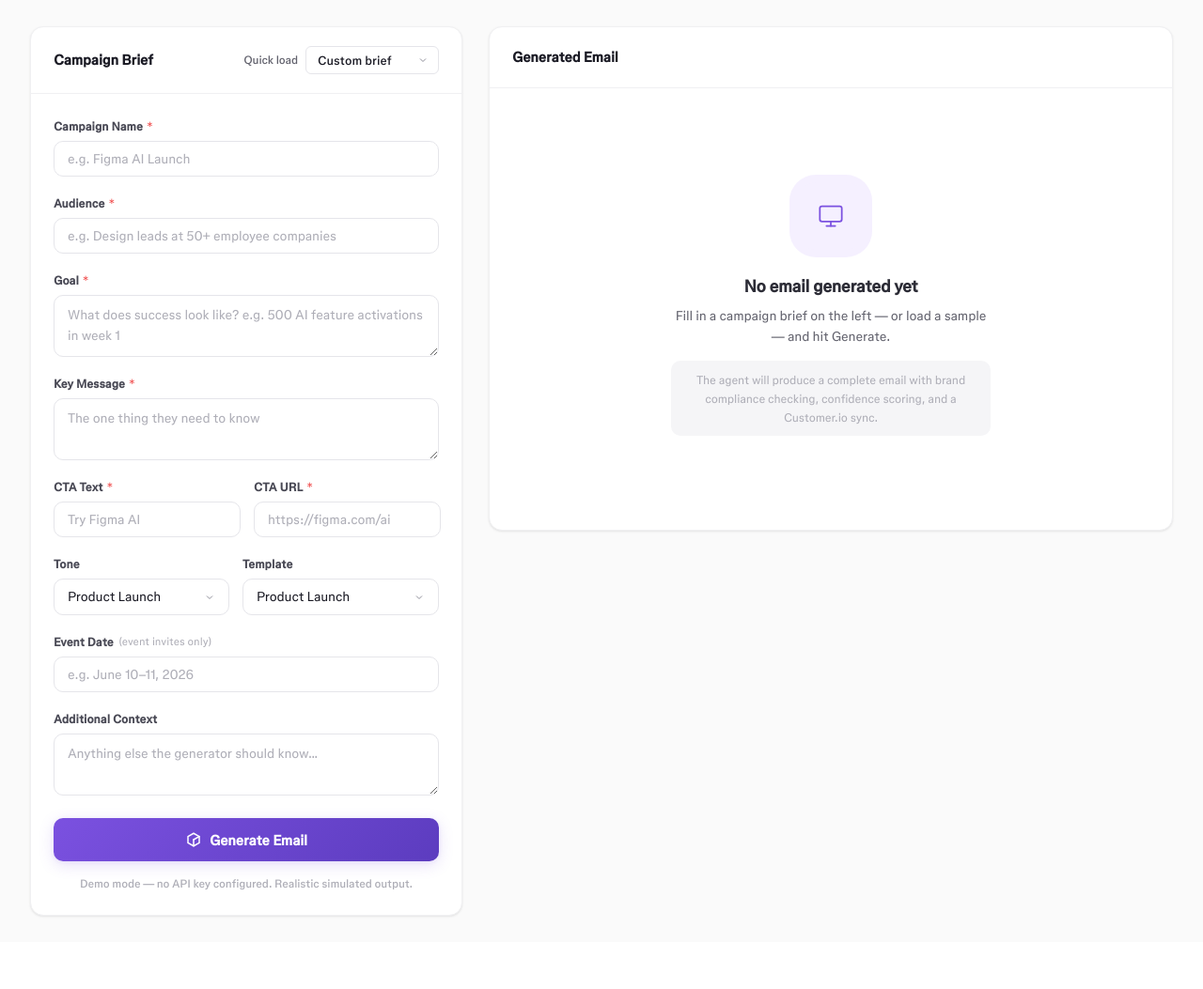
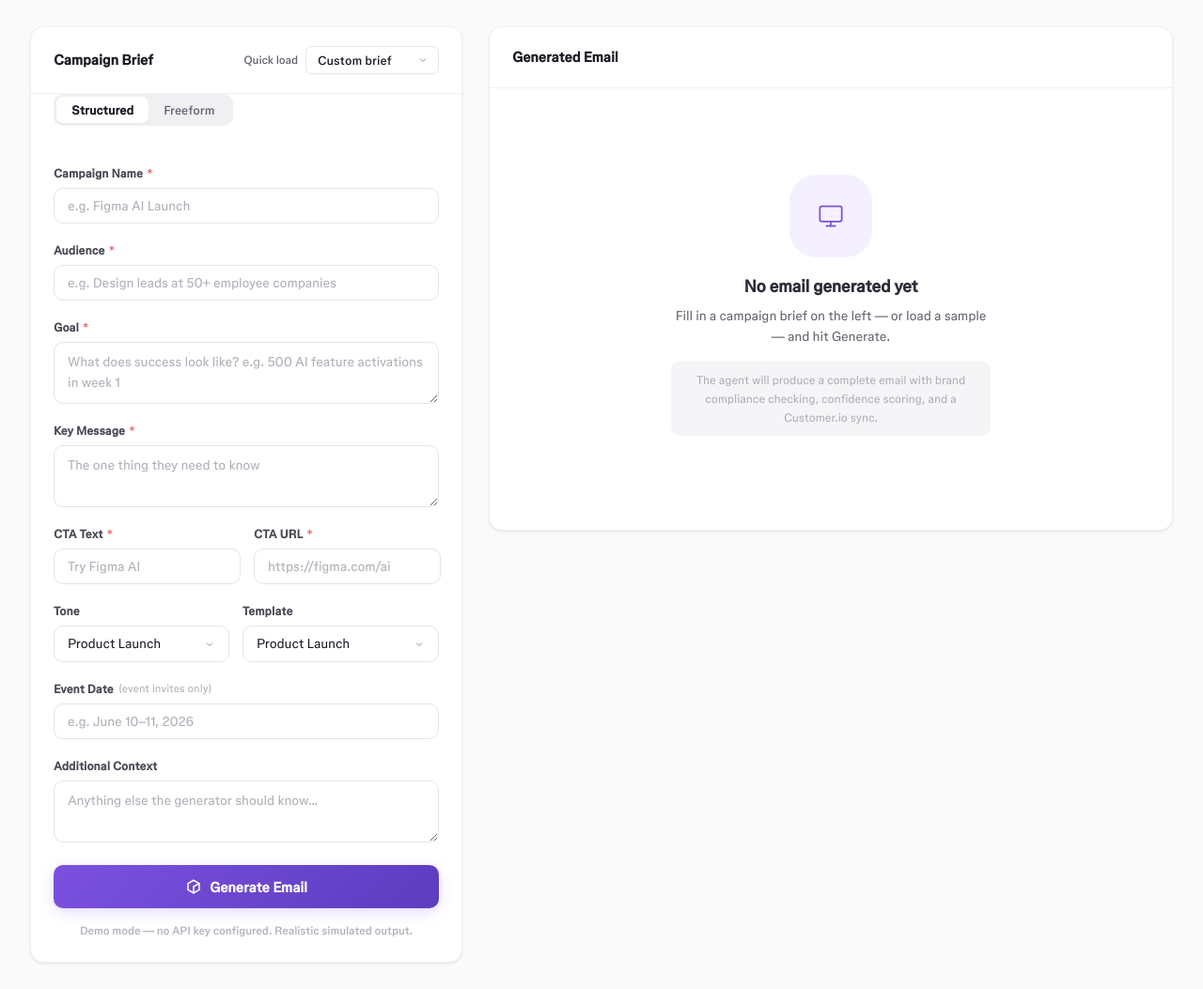
Before and after one commit to andymccutcheon/figma-email-production-agent, a Flask app: page / in a window 1280 px wide. Shown: the part 60-1113 px from the top of the page at 94% size. Before the commit the page ends 1036 px from the top, so only its background shows below. Run offline with Flask 3, Linux system fonts and the light colour scheme; some libraries are stand-ins or nearby versions.

Commit message:
feat: freeform brief input with AI parsing toggle
- Add mode toggle (Structured / Freeform) at top of left panel
- Freeform mode: single textarea accepts any campaign description
- Backend parses freeform text via DeepSeek Flash into structured fields
- Parsed fields backfill the structured form after generation
- Loading pipeline shows extra 'Parsing brief' step in freeform mode
- Segmented control styled as Figma-native pill toggle

````diff
--- a/web/app.py
+++ b/web/app.py
@@ -16,7 +16,7 @@ sys.path.insert(0, os.path.dirname(os.path.dirname(os.path.abspath(__file__))))
 
 from flask import Flask, render_template, request, jsonify
 from intake import EmailBrief
-from generate import generate_email, GeneratedEmail, get_active_provider, generate_subject_variations, DEEPSEEK_API_KEY
+from generate import generate_email, GeneratedEmail, get_active_provider, generate_subject_variations, DEEPSEEK_API_KEY, DEEPSEEK_BASE_URL, DEEPSEEK_FLASH_MODEL
 from brand_check import BrandChecker, BrandCheckReport
 from preview import render_preview
 
@@ -76,6 +76,58 @@ def get_api_key():
     return os.environ.get("ANTHROPIC_API_KEY")
 
 
+def parse_freeform_brief(text: str) -> dict:
+    """Use DeepSeek Flash to parse freeform text into structured brief fields."""
+    import json as _json
+    import re as _re
+    from urllib.request import Request, urlopen
+
+    system_prompt = """You are a campaign brief parser. Given freeform text describing an email campaign, extract the structured fields below. Infer reasonable defaults where information is missing. Return ONLY valid JSON.
+
+Fields:
+- campaign_name: short name for the campaign (string)
+- audience: who receives this email (string)
+- goal: what success looks like, with metrics if available (string)
+- key_message: the one thing they need to know (string)
+- cta_text: 2-4 word call to action (string)
+- cta_url: URL for the CTA, use figma.com if unclear (string)
+- tone: one of [product_launch, event, feature_update, educational, reengagement]
+- template_type: one of [product_launch, event_invite, feature_update, educational, reengagement]
+- event_date: date string if this is an event, null otherwise
+- additional_context: any extra context that would help generate the email
+
+If the text mentions a specific Figma feature, product, or event, use your knowledge of Figma to fill in reasonable CTA URLs."""
+
+    payload = _json.dumps({
+        "model": DEEPSEEK_FLASH_MODEL,
+        "max_tokens": 1024,
+        "temperature": 0.3,
+        "messages": [
+            {"role": "system", "content": system_prompt},
+            {"role": "user", "content": f"Parse this campaign brief:\n\n{text}"},
+        ],
+    }, ensure_ascii=False).encode("utf-8")
+
+    req = Request(
+        f"{DEEPSEEK_BASE_URL}/chat/completions",
+        data=payload,
+        method="POST",
+    )
+    req.add_header("Authorization", f"Bearer {DEEPSEEK_API_KEY}")
+    req.add_header("Content-Type", "application/json; charset=utf-8")
+    req.add_header("User-Agent", "figma-email-agent/1.0")
+
+    resp = urlopen(req, timeout=30)
+    data = _json.loads(resp.read().decode("utf-8"))
+    response_text = data["choices"][0]["message"]["content"]
+
+    # Extract JSON from response
+    json_match = _re.search(r'```(?:json)?\s*\n?(.*?)\n?```', response_text, _re.DOTALL)
+    if json_match:
+        response_text = json_match.group(1)
+    return _json.loads(response_text)
+
+
 @app.route("/")
 def index():
     """Main page: brief form + results area."""
@@ -84,28 +136,56 @@ def index():
 
 @app.route("/api/generate", methods=["POST"])
 def api_generate():
-    """Generate an email from a brief. Returns JSON with the full result."""
+    """Generate an email from a brief (structured or freeform). Returns JSON with the full result."""
     data = request.get_json()
 
     if not data:
         return jsonify({"error": "No data provided"}), 400
 
-    # Build brief from form data
-    try:
-        brief = EmailBrief(
-            campaign_name=data.get("campaign_name", ""),
-            audience=data.get("audience", ""),
-            goal=data.get("goal", ""),
-            key_message=data.get("key_message", ""),
-            cta_text=data.get("cta_text", ""),
-            cta_url=data.get("cta_url", ""),
-            tone=data.get("tone", "educational"),
-            template_type=data.get("template_type", "educational"),
-            additional_context=data.get("additional_context", ""),
-            event_date=data.get("event_date"),
-        )
-    except Exception as e:
-        return jsonify({"error": f"Invalid brief: {str(e)}"}), 400
+    parsed_fields = None
+
+    # Freeform mode: parse first, then generate
+    if data.get("freeform_text"):
+        if not DEEPSEEK_API_KEY:
+            return jsonify({"status": "failed", "errors": ["Freeform parsing requires a DeepSeek API key. Switch to Structured mode or configure DEEPSEEK_API_KEY."], "step": "parsing"})
+        try:
+            parsed_fields = parse_freeform_brief(data["freeform_text"])
+        except Exception as e:
+            return jsonify({"status": "failed", "errors": [f"Parsing error: {str(e)}"], "step": "parsing"})
+
+        # Build brief from parsed fields
+        try:
+            brief = EmailBrief(
+                campaign_name=parsed_fields.get("campaign_name", ""),
+                audience=parsed_fields.get("audience", ""),
+                goal=parsed_fields.get("goal", ""),
+                key_message=parsed_fields.get("key_message", ""),
+                cta_text=parsed_fields.get("cta_text", ""),
+                cta_url=parsed_fields.get("cta_url", ""),
+                tone=parsed_fields.get("tone", "educational"),
+                template_type=parsed_fields.get("template_type", "educational"),
+                additional_context=parsed_fields.get("additional_context", ""),
+                event_date=parsed_fields.get("event_date"),
+            )
+        except Exception as e:
+            return jsonify({"status": "failed", "errors": [f"Invalid parsed brief: {str(e)}"], "step": "validation"})
+    else:
+        # Structured mode: build from form fields
+        try:
+            brief = EmailBrief(
+                campaign_name=data.get("campaign_name", ""),
+                audience=data.get("audience", ""),
+                goal=data.get("goal", ""),
+                key_message=data.get("key_message", ""),
+                cta_text=data.get("cta_text", ""),
+                cta_url=data.get("cta_url", ""),
+                tone=data.get("tone", "educational"),
+                template_type=data.get("template_type", "educational"),
+                additional_context=data.get("additional_context", ""),
+                event_date=data.get("event_date"),
+            )
+        except Exception as e:
+            return jsonify({"error": f"Invalid brief: {str(e)}"}), 400
 
     # Validate
     errors = brief.validate()
@@ -137,7 +217,7 @@ def api_generate():
     from sync import sync_to_customer_io
     sync_result = sync_to_customer_io(email, brief)
 
-    return jsonify({
+    response = {
         "status": "generated",
         "subject_line": email.subject_line,
         "preview_text": email.preview_text,
@@ -155,7 +235,13 @@ def api_generate():
             "detail": sync_result.detail,
             "preview_url": sync_result.preview_url,
         },
-    })
+    }
+
+    # Include parsed fields so the frontend can backfill the structured form
+    if parsed_fields:
+        response["parsed_fields"] = parsed_fields
+
+    return jsonify(response)
 
 
 @app.route("/api/samples", methods=["GET"])
--- a/web/static/app.js
+++ b/web/static/app.js
@@ -1,6 +1,7 @@
 /**
  * Email Production Agent — Frontend
- * Handles brief form submission, sample loading, and result display.
+ * Handles brief form submission, sample loading, result display,
+ * and mode toggling (structured vs freeform).
  */
 
 const form = document.getElementById('brief-form');
@@ -12,9 +13,13 @@ const loadingState = document.getElementById('loading-state');
 const resultsContent = document.getElementById('results-content');
 const resultMeta = document.getElementById('result-meta');
 const modeNote = document.getElementById('mode-note');
+const freeformInput = document.getElementById('freeform-input');
+const freeformTextarea = document.getElementById('freeform_text');
+const formFields = document.getElementById('brief-form');
 
 // Sample briefs injected from server
 let samples = {};
+let currentMode = 'structured';
 
 // Load samples on page load
 fetch('/api/samples')
@@ -22,7 +27,28 @@ fetch('/api/samples')
   .then(data => { samples = data; })
   .catch(() => {});
 
-// Sample picker
+// ── Mode Toggle ──
+document.querySelectorAll('.mode-option').forEach(btn => {
+  btn.addEventListener('click', () => {
+    document.querySelectorAll('.mode-option').forEach(b => b.classList.remove('active'));
+    btn.classList.add('active');
+    currentMode = btn.dataset.mode;
+
+    if (currentMode === 'freeform') {
+      freeformInput.classList.remove('hidden');
+      formFields.classList.add('hidden');
+      sampleSelect.closest('.sample-picker').style.opacity = '0.4';
+      sampleSelect.closest('.sample-picker').style.pointerEvents = 'none';
+    } else {
+      freeformInput.classList.add('hidden');
+      formFields.classList.remove('hidden');
+      sampleSelect.closest('.sample-picker').style.opacity = '';
+      sampleSelect.closest('.sample-picker').style.pointerEvents = '';
+    }
+  });
+});
+
+// ── Sample Picker ──
 sampleSelect.addEventListener('change', () => {
   const key = sampleSelect.value;
   if (!key || !samples[key]) return;
@@ -39,12 +65,78 @@ sampleSelect.addEventListener('change', () => {
   document.getElementById('additional_context').value = s.additional_context || '';
 });
 
-// Form submit
+// ── Form Submit ──
 form.addEventListener('submit', async (e) => {
   e.preventDefault();
   clearErrors();
+
+  if (currentMode === 'freeform') {
+    await submitFreeform();
+  } else {
+    await submitStructured();
+  }
+});
+
+async function submitFreeform() {
+  const text = freeformTextarea.value.trim();
+  if (!text) {
+    showErrors(['Please enter campaign details in the text area.']);
+    return;
+  }
+
   showLoading();
+  const steps = getSteps();
+  const isRealGeneration = text.length > 0;
 
+  // Show parse step
+  steps.parse.classList.remove('hidden');
+
+  // Animate: Parse
+  setTimeout(() => markStep(steps.parse, 'active'), 100);
+  setTimeout(() => markStep(steps.parse, 'done'), 600);
+  setTimeout(() => markStep(steps.validate, 'active'), 700);
+
+  try {
+    const resp = await fetch('/api/generate', {
+      method: 'POST',
+      headers: { 'Content-Type': 'application/json' },
+      body: JSON.stringify({ freeform_text: text }),
+    });
+
+    const result = await resp.json();
+
+    if (result.status === 'failed') {
+      markStep(steps.validate, 'done');
+      markStep(steps.generate, 'done');
+      markStep(steps.brand, 'done');
+      markStep(steps.preview, 'done');
+      steps.parse.classList.add('hidden');
+      showErrors(result.errors);
+      hideLoading();
+      return;
+    }
+
+    // Complete remaining steps
+    markStep(steps.validate, 'done');
+    setTimeout(() => { markStep(steps.generate, 'active'); }, 200);
+    setTimeout(() => { markStep(steps.generate, 'done'); }, 600);
+    setTimeout(() => { markStep(steps.brand, 'active'); }, 700);
+    setTimeout(() => { markStep(steps.brand, 'done'); }, 1100);
+    setTimeout(() => { markStep(steps.preview, 'active'); }, 1200);
+    setTimeout(() => { markStep(steps.preview, 'done'); }, 1600);
+    setTimeout(() => {
+      steps.parse.classList.add('hidden');
+      showResults(result);
+    }, 1800);
+
+  } catch (err) {
+    steps.parse.classList.add('hidden');
+    showErrors([`Network error: ${err.message}`]);
+    hideLoading();
+  }
+}
+
+async function submitStructured() {
   const data = {
     campaign_name: document.getElementById('campaign_name').value.trim(),
     audience: document.getElementById('audience').value.trim(),
@@ -58,15 +150,11 @@ form.addEventListener('submit', async (e) => {
     event_date: document.getElementById('event_date').value.trim() || null,
   };
 
-  // Animate steps
-  const steps = {
-    validate: document.getElementById('step-validate'),
-    generate: document.getElementById('step-generate'),
-    brand: document.getElementById('step-brand'),
-    preview: document.getElementById('step-preview'),
-  };
+  showLoading();
+  const steps = getSteps();
+  steps.parse.classList.add('hidden');
 
-  // Simulate step progress
+  // Animate step progress
   setTimeout(() => markStep(steps.validate, 'active'), 100);
   setTimeout(() => markStep(steps.validate, 'done'), 400);
   setTimeout(() => markStep(steps.generate, 'active'), 500);
@@ -89,7 +177,6 @@ form.addEventListener('submit', async (e) => {
       return;
     }
 
-    // Complete remaining steps
     markStep(steps.generate, 'done');
     setTimeout(() => { markStep(steps.brand, 'active'); }, 200);
     setTimeout(() => { markStep(steps.brand, 'done'); }, 600);
@@ -101,7 +188,17 @@ form.addEventListener('submit', async (e) => {
     showErrors([`Network error: ${err.message}`]);
     hideLoading();
   }
-});
+}
+
+function getSteps() {
+  return {
+    parse: document.getElementById('step-parse'),
+    validate: document.getElementById('step-validate'),
+    generate: document.getElementById('step-generate'),
+    brand: document.getElementById('step-brand'),
+    preview: document.getElementById('step-preview'),
+  };
+}
 
 function markStep(el, state) {
   if (!el) return;
@@ -114,7 +211,7 @@ function showLoading() {
   resultMeta.classList.add('hidden');
   loadingState.classList.remove('hidden');
   generateBtn.disabled = true;
-  generateBtn.innerHTML = 'Generating…';
+  generateBtn.innerHTML = 'Generating\u2026';
 }
 
 function hideLoading() {
@@ -148,9 +245,9 @@ function showResults(result) {
   // Brand status
   const brandStatus = document.getElementById('brand-status');
   if (result.brand_passed) {
-    brandStatus.innerHTML = '<span class="brand-passed">✓ Passed</span>';
+    brandStatus.innerHTML = '<span class="brand-passed">\u2713 Passed</span>';
   } else {
-    brandStatus.innerHTML = '<span class="brand-failed">✗ Critical Violations</span>';
+    brandStatus.innerHTML = '<span class="brand-failed">\u2717 Critical Violations</span>';
   }
 
   // Violations
@@ -199,11 +296,11 @@ function showResults(result) {
 
   // Mode note
   if (provider === 'DeepSeek') {
-    modeNote.textContent = 'Live mode — using DeepSeek API for real generation.';
+    modeNote.textContent = 'Live mode \u2014 using DeepSeek API for real generation.';
   } else if (provider === 'Claude') {
-    modeNote.textContent = 'Live mode — using Claude API for real generation.';
+    modeNote.textContent = 'Live mode \u2014 using Claude API for real generation.';
   } else {
-    modeNote.textContent = 'Demo mode — no API key configured. Realistic simulated output.';
+    modeNote.textContent = 'Demo mode \u2014 no API key configured. Realistic simulated output.';
   }
 
   // Sync status
@@ -211,15 +308,30 @@ function showResults(result) {
     const syncDiv = document.getElementById('sync-status');
     if (result.sync.success) {
       syncDiv.innerHTML = result.sync.preview_url
-        ? `<span class="brand-passed">✓ Synced to Customer.io</span> <a href="${result.sync.preview_url}" target="_blank" style="font-size:13px;color:var(--purple);">Open in Design Studio →</a>`
-        : `<span class="brand-passed">✓ ${result.sync.detail}</span>`;
+        ? `<span class="brand-passed">\u2713 Synced to Customer.io</span> <a href="${result.sync.preview_url}" target="_blank" style="font-size:13px;color:var(--brand-500);">Open in Design Studio \u2192</a>`
+        : `<span class="brand-passed">\u2713 ${result.sync.detail}</span>`;
     } else {
-      syncDiv.innerHTML = `<span class="brand-failed">✗ Sync failed: ${result.sync.detail}</span>`;
+      syncDiv.innerHTML = `<span class="brand-failed">\u2717 Sync failed: ${result.sync.detail}</span>`;
     }
     syncDiv.classList.remove('hidden');
   }
   if (window.innerWidth < 960) {
     document.getElementById('results-panel').scrollIntoView({ behavior: 'smooth' });
+  }
+
+  // Populate structured form with parsed fields when in freeform mode
+  if (result.parsed_fields && currentMode === 'freeform') {
+    const p = result.parsed_fields;
+    document.getElementById('campaign_name').value = p.campaign_name || '';
+    document.getElementById('audience').value = p.audience || '';
+    document.getElementById('goal').value = p.goal || '';
+    document.getElementById('key_message').value = p.key_message || '';
+    document.getElementById('cta_text').value = p.cta_text || '';
+    document.getElementById('cta_url').value = p.cta_url || '';
+    document.getElementById('tone').value = p.tone || 'educational';
+    document.getElementById('template_type').value = p.template_type || 'educational';
+    document.getElementById('event_date').value = p.event_date || '';
+    document.getElementById('additional_context').value = p.additional_context || '';
   }
 }
 
--- a/web/static/style.css
+++ b/web/static/style.css
@@ -280,6 +280,81 @@ body {
 }
 
 .sample-picker select:focus {
+  outline: none;
+  border-color: var(--brand-400);
+  box-shadow: 0 0 0 3px var(--brand-100);
+}
+
+/* ═══════════════════════════════════════════════════════════
+   MODE TOGGLE
+   ═══════════════════════════════════════════════════════════ */
+
+.mode-toggle-bar {
+  padding: 0 24px 16px;
+}
+
+.mode-toggle {
+  display: inline-flex;
+  background: var(--gray-100);
+  border-radius: var(--radius-md);
+  padding: 3px;
+  gap: 0;
+}
+
+.mode-option {
+  padding: 7px 16px;
+  border: none;
+  background: transparent;
+  font-family: var(--font-sans);
+  font-size: 13px;
+  font-weight: 500;
+  color: var(--text-secondary);
+  cursor: pointer;
+  border-radius: 7px;
+  transition: all var(--duration-fast) var(--ease-out);
+  white-space: nowrap;
+}
+
+.mode-option:hover {
+  color: var(--text-primary);
+}
+
+.mode-option.active {
+  background: var(--surface-primary);
+  color: var(--text-primary);
+  font-weight: 600;
+  box-shadow: var(--shadow-xs);
+}
+
+/* ── Freeform Input ── */
+.freeform-input {
+  padding: 0 24px 16px;
+  animation: fadeIn var(--duration-normal) var(--ease-out);
+}
+
+.freeform-input textarea {
+  padding: 16px;
+  border: 1px solid var(--border-default);
+  border-radius: var(--radius-md);
+  font-size: 14px;
+  font-family: var(--font-sans);
+  color: var(--text-primary);
+  background: var(--surface-primary);
+  resize: vertical;
+  width: 100%;
+  transition: border-color var(--duration-fast), box-shadow var(--duration-fast);
+}
+
+.freeform-input textarea::placeholder {
+  color: var(--text-tertiary);
+  line-height: 1.65;
+}
+
+.freeform-input textarea:hover {
+  border-color: var(--border-strong);
+}
+
+.freeform-input textarea:focus {
   outline: none;
   border-color: var(--brand-400);
   box-shadow: 0 0 0 3px var(--brand-100);
--- a/web/templates/index.html
+++ b/web/templates/index.html
@@ -34,6 +34,25 @@
           <option value="feature_update">Feature Update</option>
           <option value="educational">Educational</option>
         </select>
+      </div>
+    </div>
+
+    <!-- Mode Toggle -->
+    <div class="mode-toggle-bar">
+      <div class="mode-toggle">
+        <button class="mode-option active" data-mode="structured" type="button">Structured</button>
+        <button class="mode-option" data-mode="freeform" type="button">Freeform</button>
+      </div>
+    </div>
+
+    <!-- Freeform Input -->
+    <div id="freeform-input" class="freeform-input hidden">
+      <div class="field">
+        <textarea id="freeform_text" rows="18" placeholder="Paste anything — a Slack message, a brief doc, meeting notes, a creative brief. The agent will parse it into a structured campaign brief.
+
+For example:
+
+"We need an email for the Config 2026 early access list. Past attendees and power users in the US and Europe. Goal is early-bird signups before public announcement. Key message: Config is back, join 10k+ designers in SF June 10-11. CTA should be 'Register early' linking to config.figma.com/2026. Early bird pricing saves $200. Keynote lineup announced next week to registrants first." style="min-height:320px;font-size:14px;line-height:1.65;"></textarea>
       </div>
     </div>
 
@@ -134,6 +153,7 @@
       <div class="spinner"></div>
       <p>Generating your email</p>
       <div class="loading-steps">
+        <span id="step-parse" class="hidden">Parsing brief</span>
         <span id="step-validate">Validating brief</span>
         <span id="step-generate">Generating content</span>
         <span id="step-brand">Running brand check</span>
````
